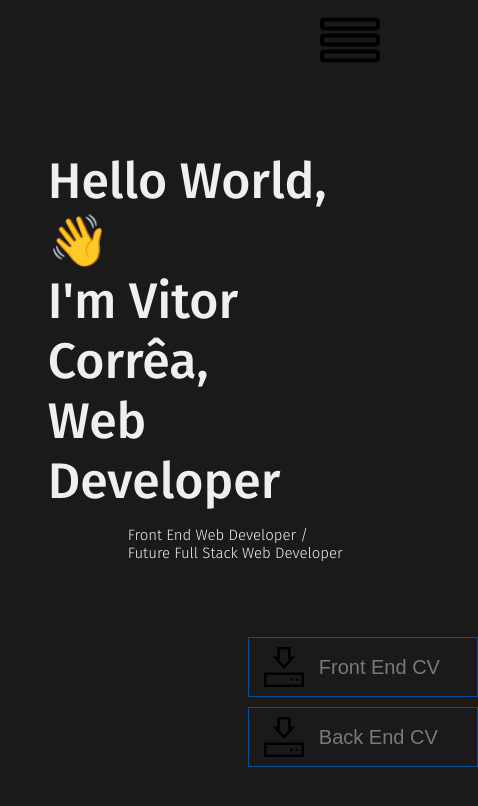
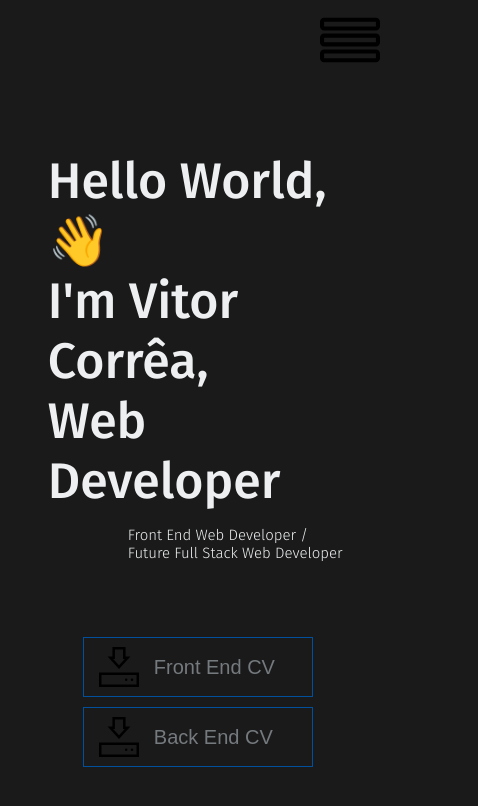
Before and after one commit to VitorCorrea18/VitorCorrea18.github.io, a React (Create React App) app: page / in a window 390 px wide. Shown: the top 806 px of the page, 478 px wide, since content can reach past the window. Built offline with nearby package versions, Linux system fonts and the light colour scheme.

Commit message:
feat: download button at mobile version of intro

```diff
--- a/src/styles/intro.css
+++ b/src/styles/intro.css
@@ -47,4 +47,9 @@
     font-size: 15px;
     margin-left: 80px;
   }
+
+  .download_div {
+    margin: 50px auto;
+    justify-self: center;
+  }
 }
```
